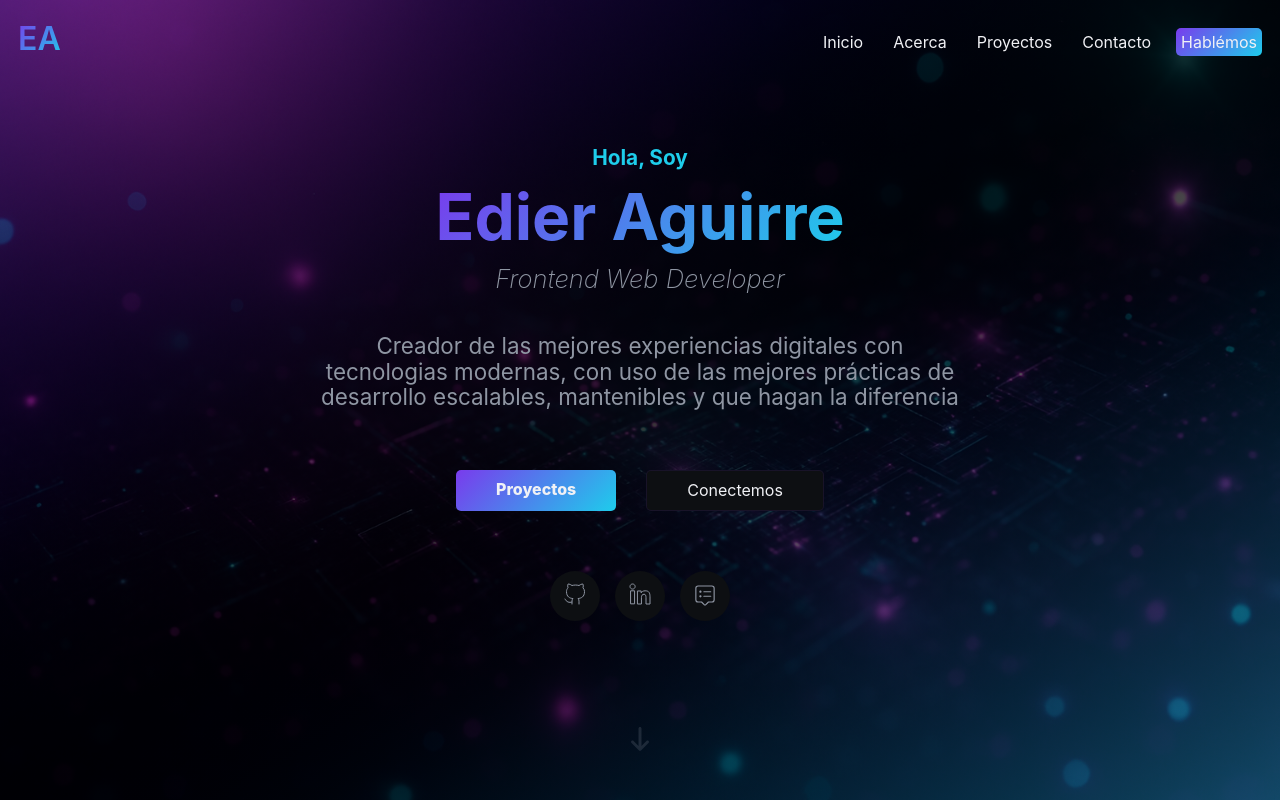
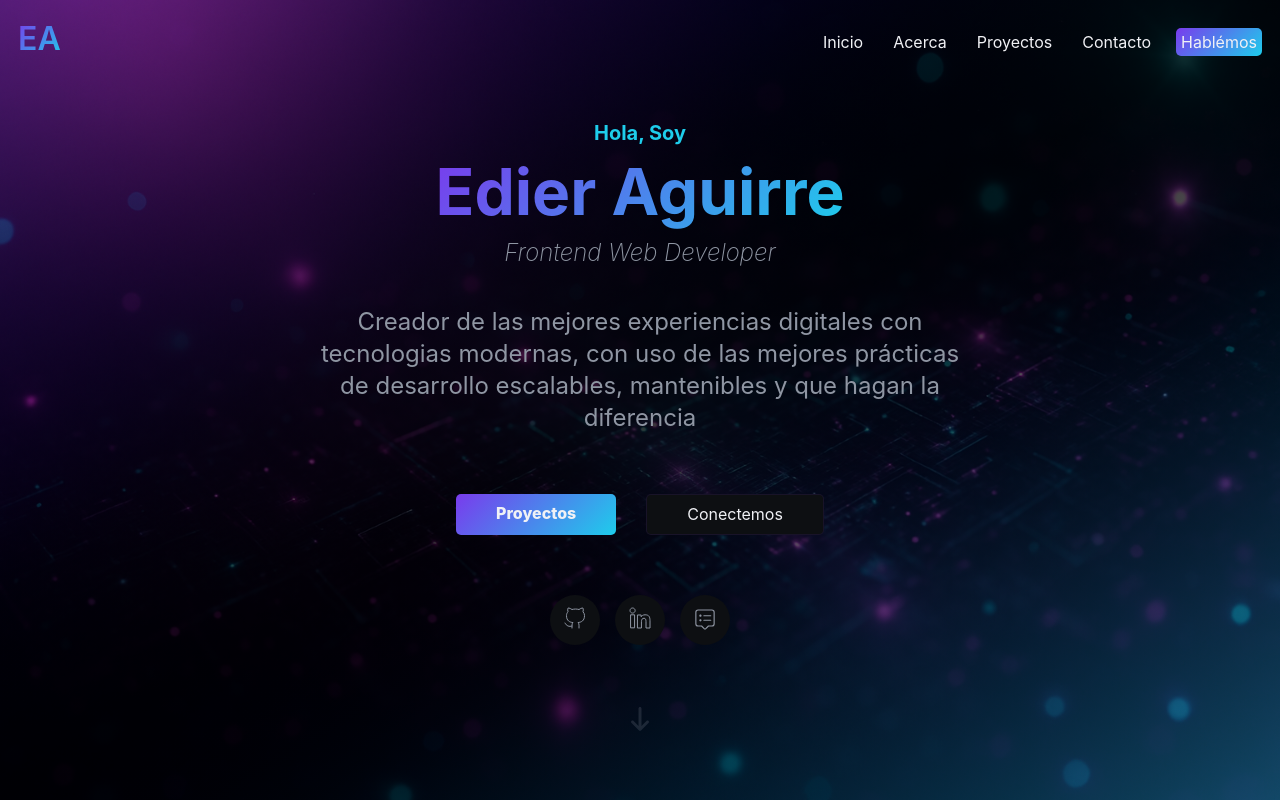
Before and after one commit to Eddy-glitcher/Portfolio.v2, a React (Vite) app: page / in a window 1280 px wide. Built offline with nearby package versions, Linux system fonts and the light colour scheme.

Commit message:
styles: improve ui styles

```diff
--- a/src/components/home/home.scss
+++ b/src/components/home/home.scss
@@ -1,7 +1,7 @@
 @use '@/assets/styles/mixins/mixins.scss' as *;
 
 .home{
-    padding: 40px 20px;
+    padding: 60px 20px;
     width: 100%;
     height: 100dvh;
     @include displayFlex(center, column);
@@ -21,31 +21,30 @@
 
         h1{
             margin: 10px 0px;
-            font-size: 3rem;
+            font-size: var(--font-size-400);
             background: transparent;
 
             span{
-                background: var(--gradient-primary);
-                background-clip: text;
-                -webkit-text-fill-color: transparent;
+                @include textGradient();
             }
         }
 
         h3{
-            font-size: 1.5rem;
+            font-size: var(--font-size-200);
             font-style: italic;
             font-weight: 200;
             color: var(--secondary-text-color);
         }
 
         h4{
-            font-size: 1.2rem;
+            font-size: var(--font-size-100);
             color: var(--accent);
         }
 
         p{
             margin: 40px 0px;
-            font-size: 1.2rem;
+            font-size: var(--font-size-100);
+            line-height: 1.5rem;
             color: var(--secondary-text-color);
         }
     }
@@ -59,7 +58,7 @@
         }
 
         a{
-            padding: 15px 40px;
+            padding: 10px 30px;
         }
     }
 
@@ -129,23 +128,24 @@
     }
 }
 
-@media (min-width: 650px) {
+@media (min-width: 700px) {
 .home{
     .home__desc{
         h1{
-            font-size: 4rem;
+            font-size: var(--font-size-600);
         }
 
         h3{
-            font-size: 1.6rem;
+            font-size: var(--font-size-300);
         }
 
         h4{
-            font-size: 1.3rem;
+            font-size: var(--font-size-200);
         }
 
         p{
-            font-size: 1.4rem;
+            font-size: var(--font-size-300);
+            line-height: 2rem;
         }
     }
 
--- a/src/components/ui/anchor/anchor.module.scss
+++ b/src/components/ui/anchor/anchor.module.scss
@@ -1,9 +1,11 @@
+@use '@/assets/styles/mixins/mixins.scss' as *;
+
 /* Anchor.module.scss */
 a {
   display: block;
   width: 100%;
   height: 100%;
-  font-size: 1rem;
+  font-size: var(--font-size-100);
   text-decoration: none;
   border-radius: 5px;
   color: var(--primary-text-color);
@@ -44,15 +46,13 @@ a {
 }
 
 .ghost {
-  font-size: 2rem;
+  font-size: var(--font-size-400);
   font-weight: 600;
   padding: 0px;
   width: min-content;
 
   span{
-    background: var(--gradient-primary);
-    background-clip: text;
-    -webkit-text-fill-color: transparent;
+    @include textGradient() ;
   }
 
   &:hover {
--- a/src/main.tsx
+++ b/src/main.tsx
@@ -2,6 +2,7 @@ import { StrictMode } from 'react'
 import { createRoot } from 'react-dom/client'
 import 'normalize.css'
 import './index.css'
+import '@/assets/styles/fonts/font-sizes.css'
 import App from './App.tsx'
 
 createRoot(document.getElementById('root')!).render(
```
